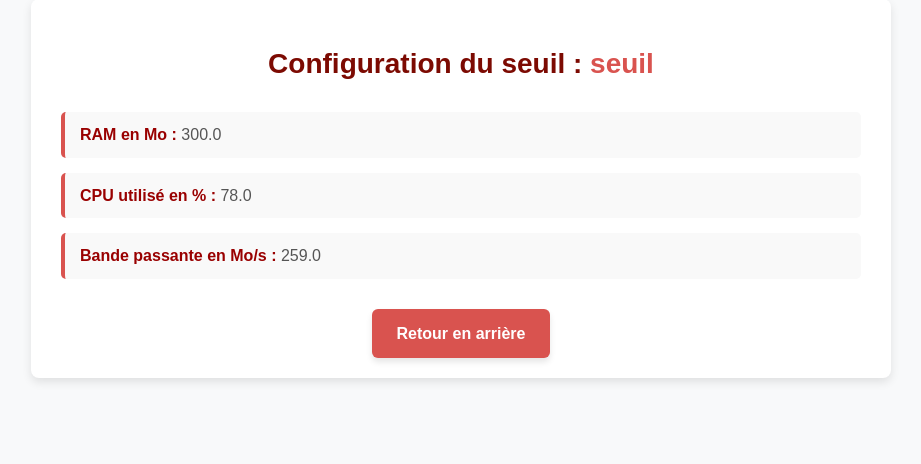
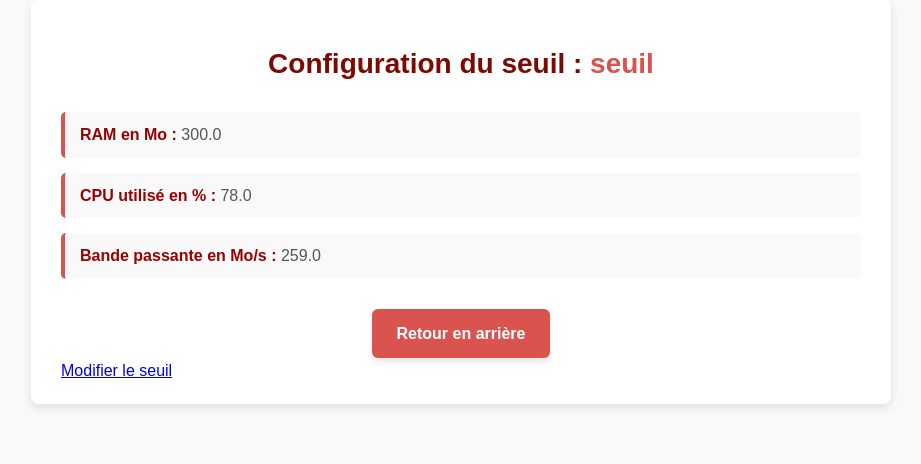
Before and after one commit to TerminatordeTSP/supervision-routeur-cisco, a Django app: page /configuration/seuil/5/ in a window 1280 px wide. Shown: the part 41-505 px from the top of the page, without its empty margins (179-1100 px from the left). Run offline with Django 4.2, Linux system fonts and the light colour scheme; data comes from the database, SQL or seed files in the repository; both versions use the stored data as it was after the commit.

Commit message:
Récupération des données du formulaire Seuil et création de nouveaux seuil a partir de ces infos. La modification d'un seuil est également possible.

```diff
--- a/src/config_routeur/templates/Page de configuration.html
+++ b/src/config_routeur/templates/Page de configuration.html
@@ -35,6 +35,10 @@
         </ul>
     </section>
 </div>
-<p>Configurez un nouveau seuil.</p>
+<div class="section" style="text-align: center;">
+    <a class="button btn-seuil" href="{% url 'seuil' %}">
+        Configurer un nouveau seuil
+    </a>
+</div>
 
 {% endblock content %}
--- a/src/config_routeur/templates/seuil_detail.html
+++ b/src/config_routeur/templates/seuil_detail.html
@@ -22,5 +22,8 @@
     <div class="back-button">
         <a href="{% url 'configuration' %}" class="btn-back">Retour en arrière</a>
     </div>
+    <div class="edit-button">
+        <a href="{% url 'seuil_update' id=seuil.id %}"  class="btn-edit">Modifier le seuil</a>
+    </div>
 </div>
 {% endblock %}
--- a/src/config_routeur/views.py
+++ b/src/config_routeur/views.py
@@ -53,3 +53,27 @@ def seuils(request):
     return render(request,
           'seuil.html',
           {'form': form})
+"""
+def seuil_update(request, id):
+    seuil = Seuil.objects.get(id=id)
+    form = enter_seuil(instance=seuil)  # on pré-remplir le formulaire avec un groupe existant
+    return render(request,
+                  'seuil-update.html',
+                  {'form': form})
+"""
+def seuil_update(request, id):
+    seuil = Seuil.objects.get(id=id)
+
+    if request.method == 'POST':
+        form = enter_seuil(request.POST, instance=seuil)
+        if form.is_valid():
+            # mettre à jour le groupe existant dans la base de données
+            form.save()
+            # rediriger vers la page détaillée du groupe que nous venons de mettre à jour
+            return configuration(request)
+    else:
+        form = enter_seuil(instance=seuil)
+
+    return render(request,
+                  'seuil-update.html',
+                  {'form': form})
--- a/src/src/urls.py
+++ b/src/src/urls.py
@@ -25,4 +25,5 @@ urlpatterns = [
     path('configuration/routeur/<int:id>/', views.configuration_routeur_detail, name='configuration_routeur_detail'),
     path('configuration/seuil/<int:id>/', views.configuration_seuil_detail, name='configuration_seuil_detail'),
     path('configuration/seuil/', views.seuils, name='seuil'),
+    path('configuration/seuil_update/<int:id>/', views.seuil_update, name='seuil_update'),
 ]
```
Also changed, not shown: src/config_routeur/forms.py (+9 -2 lines), src/config_routeur/templates/seuil-update.html (added, +15 -0 lines), src/config_routeur/static/config_routeur/seuil_detail.css (line endings or trailing spaces), src/db.sqlite3.
